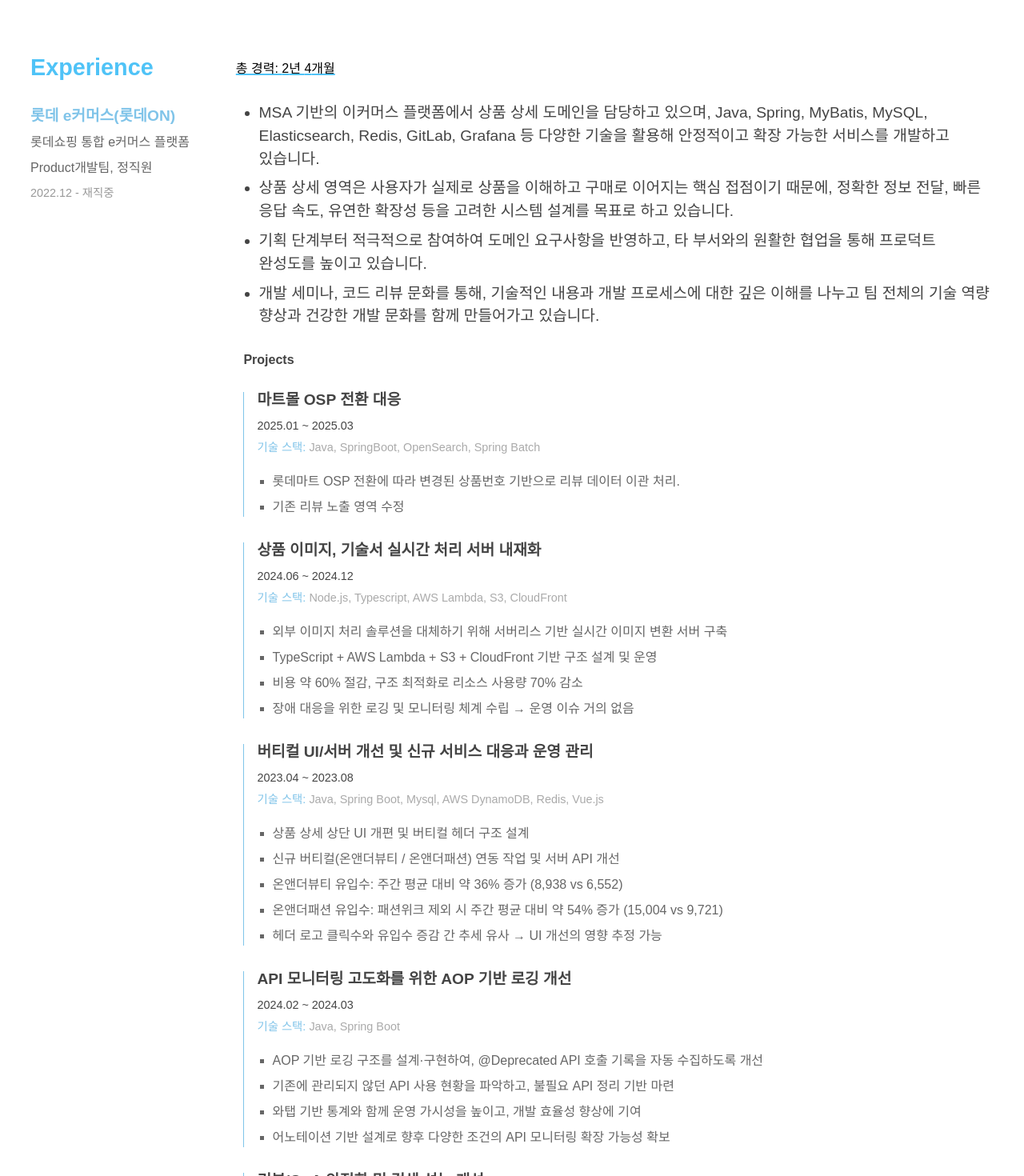
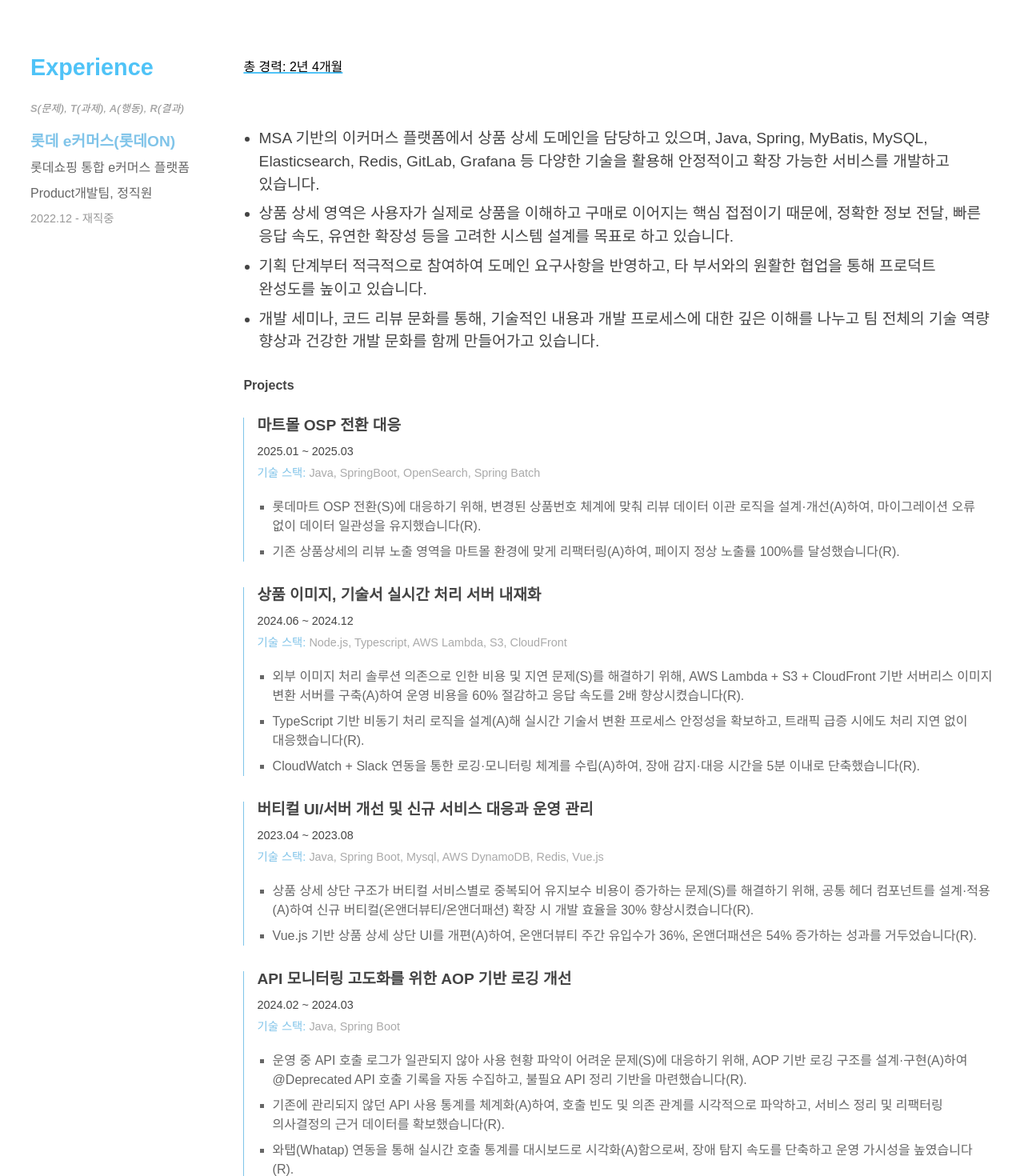
Before and after one commit to JiniEun/jini-log, a Next.js app: page /resume in a window 1280 px wide. Shown: the part 1500-2970 px from the top of the page at 80% size. Built offline with nearby package versions, Linux system fonts and the light colour scheme.

Commit message:
fix: 경험 문구 수정, css 수정

```diff
--- a/src/components/resume/ExperienceContent.module.scss
+++ b/src/components/resume/ExperienceContent.module.scss
@@ -9,6 +9,7 @@
     display: flex;
 
     .main-title {
+      margin-right: 2rem;
       margin-bottom: 1.5rem;
       width: 20%;
 
@@ -20,14 +21,42 @@
       }
     }
 
+    .sub-title {
+      margin-bottom: 1.5rem;
+      width: 80%;
+
       .tag {
-      height: 30%;
+        display: flex;
+        align-items: center;
+        line-height: 1.3;
+        height: 100%;
         font-size: 1rem;
         font-weight: 500;
-      padding: 0.8rem 1rem 0;
         text-decoration-color: #4fc3f7;
         text-decoration-thickness: 2px;
         text-decoration-line: underline;
+      }
+    }
+  }
+
+  .star-hint {
+    color: #888;
+    font-size: 1rem;
+    margin-bottom: 1rem;
+    letter-spacing: 0.02em;
+    font-weight: 400;
+    font-style: italic;
+
+    .s, .t, .a, .r {
+      font-weight: 600;
+      color: #aaa;
+    }
+
+    @media (prefers-color-scheme: dark) {
+      color: #bbb;
+      .s, .t, .a, .r {
+        color: #ccc;
+      }
     }
   }
 
--- a/src/components/resume/ExperienceContent.tsx
+++ b/src/components/resume/ExperienceContent.tsx
@@ -71,12 +71,22 @@
             <p>Experience</p>
           </div>
           {/* 마운트 전에는 표시 지연(깜빡임/불일치 방지) */}
-          {career ? (
-              <span className={cx('tag')}>총 경력: {career.years}년 {career.months}개월</span>
-          ) : (
-              <span className={cx('tag')} aria-hidden>총 경력 계산중...</span>
-          )}
+          <div className={cx('sub-title')}>
+            {career ? (
+                <span className={cx('tag')}>총 경력: {career.years}년 {career.months}개월</span>
+            ) : (
+                <span className={cx('tag')} aria-hidden>총 경력 계산중...</span>
+            )}
+          </div>
         </div>
+        <p className={cx('star-hint')}>
+          <small>
+            <span className={cx('s')}>S</span>(문제),
+            <span className={cx('t')}> T</span>(과제),
+            <span className={cx('a')}> A</span>(행동),
+            <span className={cx('r')}> R</span>(결과)
+          </small>
+        </p>
         {experiences.map((exp, idx) => (
             <div key={keyOf(exp, idx)} className={cx('experience-item')}>
               <div className={cx('experience-header')}>
--- a/src/payload/experience.ts
+++ b/src/payload/experience.ts
@@ -21,8 +21,8 @@
         endDate: '2025.03',
         summary: '롯데마트가 롯데ON에서 이탈하며, 자체 몰(OSP)로 이전하게 된 이슈에 따라, 기존 롯데온 상품상세에서 노출되던 리뷰 및 관련 UI 영역을 자체 마트몰에 맞게 이관 및 수정하는 작업을 수행했습니다.',
         description: [
-          '롯데마트 OSP 전환에 따라 변경된 상품번호 기반으로 리뷰 데이터 이관 처리.',
-          '기존 리뷰 노출 영역 수정',
+          '롯데마트 OSP 전환(S)에 대응하기 위해, 변경된 상품번호 체계에 맞춰 리뷰 데이터 이관 로직을 설계·개선(A)하여, 마이그레이션 오류 없이 데이터 일관성을 유지했습니다(R).',
+          '기존 상품상세의 리뷰 노출 영역을 마트몰 환경에 맞게 리팩터링(A)하여, 페이지 정상 노출률 100%를 달성했습니다(R).',
         ],
         techStack: ['Java', 'SpringBoot', 'OpenSearch', 'Spring Batch']
       },
@@ -32,10 +32,9 @@
         endDate: '2024.12',
         summary: '상품 상세 페이지의 이미지 및 기술서 정보를 실시간으로 처리하는 서버를 내재화하여, 외부 의존성을 줄이고 안정성을 높였습니다.',
         description: [
-          '외부 이미지 처리 솔루션을 대체하기 위해 서버리스 기반 실시간 이미지 변환 서버 구축',
-          'TypeScript + AWS Lambda + S3 + CloudFront 기반 구조 설계 및 운영',
-          '비용 약 60% 절감, 구조 최적화로 리소스 사용량 70% 감소',
-          '장애 대응을 위한 로깅 및 모니터링 체계 수립 → 운영 이슈 거의 없음'
+          '외부 이미지 처리 솔루션 의존으로 인한 비용 및 지연 문제(S)를 해결하기 위해, AWS Lambda + S3 + CloudFront 기반 서버리스 이미지 변환 서버를 구축(A)하여 운영 비용을 60% 절감하고 응답 속도를 2배 향상시켰습니다(R).',
+          'TypeScript 기반 비동기 처리 로직을 설계(A)해 실시간 기술서 변환 프로세스 안정성을 확보하고, 트래픽 급증 시에도 처리 지연 없이 대응했습니다(R).',
+          'CloudWatch + Slack 연동을 통한 로깅·모니터링 체계를 수립(A)하여, 장애 감지·대응 시간을 5분 이내로 단축했습니다(R).',
         ],
         techStack: ['Node.js', 'Typescript', 'AWS Lambda', 'S3', 'CloudFront']
       },
@@ -45,11 +44,8 @@
         endDate: '2023.08',
         summary: '버티컬 UI 및 서버 개선을 통해 신규 서비스에 대한 대응력을 높이고, 사용자 경험을 향상시켰습니다.',
         description: [
-          '상품 상세 상단 UI 개편 및 버티컬 헤더 구조 설계',
-          '신규 버티컬(온앤더뷰티 / 온앤더패션) 연동 작업 및 서버 API 개선',
-          '온앤더뷰티 유입수: 주간 평균 대비 약 36% 증가 (8,938 vs 6,552)',
-          '온앤더패션 유입수: 패션위크 제외 시 주간 평균 대비 약 54% 증가 (15,004 vs 9,721)',
-          '헤더 로고 클릭수와 유입수 증감 간 추세 유사 → UI 개선의 영향 추정 가능'
+          '상품 상세 상단 구조가 버티컬 서비스별로 중복되어 유지보수 비용이 증가하는 문제(S)를 해결하기 위해, 공통 헤더 컴포넌트를 설계·적용(A)하여 신규 버티컬(온앤더뷰티/온앤더패션) 확장 시 개발 효율을 30% 향상시켰습니다(R).',
+          'Vue.js 기반 상품 상세 상단 UI를 개편(A)하여, 온앤더뷰티 주간 유입수가 36%, 온앤더패션은 54% 증가하는 성과를 거두었습니다(R).',
         ],
         techStack: ['Java', 'Spring Boot', 'Mysql', 'AWS DynamoDB', 'Redis', 'Vue.js']
       },
@@ -59,10 +55,10 @@
         endDate: '2024.03',
         summary: 'AOP 기반 로깅 구조를 설계·구현하여, 운영 가시성을 높이고, 개발 효율성 향상에 기여했습니다.',
         description: [
-          'AOP 기반 로깅 구조를 설계·구현하여, @Deprecated API 호출 기록을 자동 수집하도록 개선',
-          '기존에 관리되지 않던 API 사용 현황을 파악하고, 불필요 API 정리 기반 마련',
-          '와탭 기반 통계와 함께 운영 가시성을 높이고, 개발 효율성 향상에 기여',
-          '어노테이션 기반 설계로 향후 다양한 조건의 API 모니터링 확장 가능성 확보'
+          '운영 중 API 호출 로그가 일관되지 않아 사용 현황 파악이 어려운 문제(S)에 대응하기 위해, AOP 기반 로깅 구조를 설계·구현(A)하여 @Deprecated API 호출 기록을 자동 수집하고, 불필요 API 정리 기반을 마련했습니다(R).',
+          '기존에 관리되지 않던 API 사용 통계를 체계화(A)하여, 호출 빈도 및 의존 관계를 시각적으로 파악하고, 서비스 정리 및 리팩터링 의사결정의 근거 데이터를 확보했습니다(R).',
+          '와탭(Whatap) 연동을 통해 실시간 호출 통계를 대시보드로 시각화(A)함으로써, 장애 탐지 속도를 단축하고 운영 가시성을 높였습니다(R).',
+          '어노테이션 기반의 AOP 설계를 도입(A)해 다양한 조건별 API 모니터링 확장성(R)을 확보하고, 향후 공통 로깅 모듈로 재사용 가능한 구조를 마련했습니다.',
         ],
         techStack: ['Java', 'Spring Boot']
       },
@@ -72,10 +68,9 @@
         endDate: '2023.12',
         summary: '리뷰 및 QnA 도메인 안정화 및 성능 개선을 통해 사용자 경험을 향상시켰습니다.',
         description: [
-          'Elasticsearch 지연 현상 모니터링 및 로직 개선',
-          '→ 쿼리 개선 및 서비스 단 파티셔닝 적용 및 tyk 캐싱 처리 분석 및 반영',
-          'heic 확장자 이미지 미노출 문제 해결 및 기등록 데이터 일괄 배치 처리',
-          '스크린샷 등록 제어 기능 도입 → "상품과 무관한 사진" 신고 건 66% 감소'
+          'Elasticsearch 지연(S)을 해소하기 위해 쿼리 구조를 개선하고 서비스 단 파티셔닝 및 Tyk 캐싱을 적용(A)하여, 평균 검색 응답 속도를 단축했습니다(R).',
+          'heic 확장자 이미지 미노출 이슈를 해결(A)하고 기존 등록 데이터에 대해 일괄 배치 처리를 수행하여, 미노출 비율을 0%로 안정화했습니다(R).',
+          '상품과 무관한 스크린샷 등록 증가(S)에 대응해 제어 로직을 도입(A)하여, 신고 건수를 66% 감소시켰습니다(R).',
         ],
         techStack: ['Java', 'Spring Boot', 'Spring Batch', 'Elasticsearch', 'Vue.js']
       }
```
Lines whose indentation alone changed are shown as unchanged.
